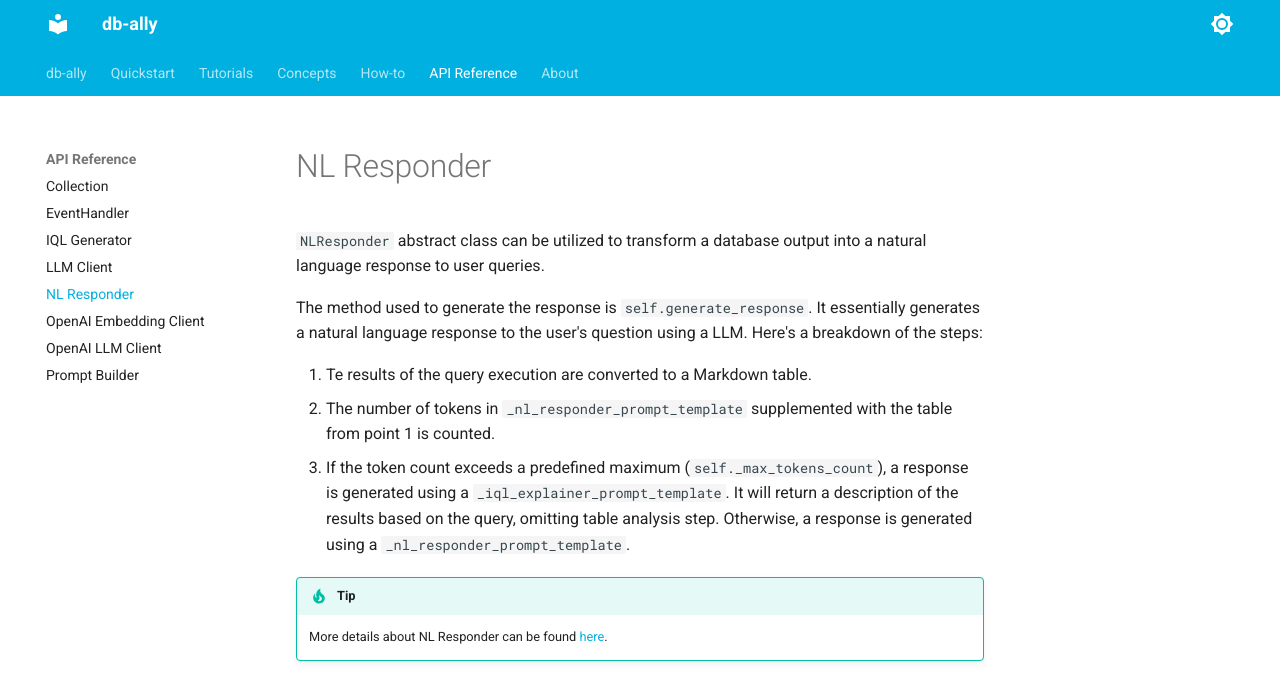
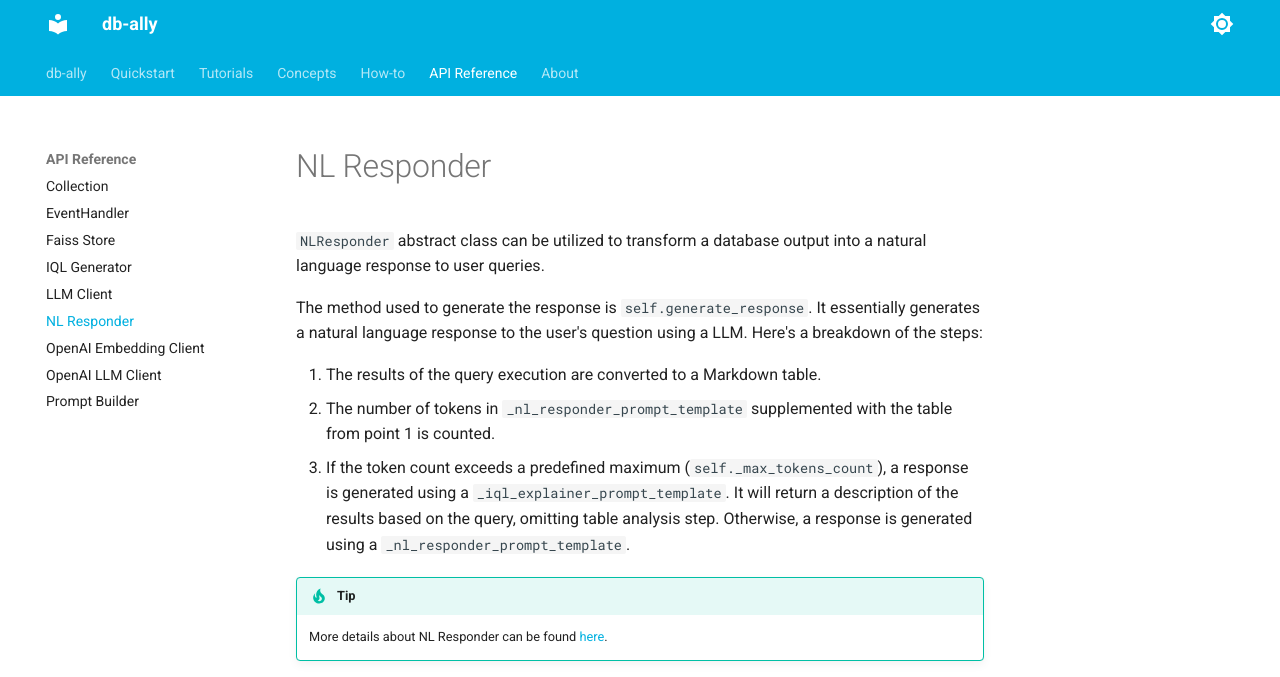
Before and after one commit to deepsense-ai/db-ally, an MkDocs documentation site: the page built from docs/reference/nl_responder.md, in a window 1280 px wide, cut to the strip 0-677 px from the top of the page. Built offline with MkDocs 1.6.1 and Material for MkDocs 9.7.7, drawn with Linux system fonts in a browser that asks for light colours.

Commit message:
Add faiss store

```diff
--- a/docs/reference/nl_responder.md
+++ b/docs/reference/nl_responder.md
@@ -4,7 +4,7 @@
 
 The method used to generate the response is `self.generate_response`. It essentially generates a natural language response to the user's question using a LLM. Here's a breakdown of the steps:
 
-1. Te results of the query execution are converted to a Markdown table.
+1. The results of the query execution are converted to a Markdown table.
 2. The number of tokens in `_nl_responder_prompt_template` supplemented with the table from point 1 is counted.
 3. If the token count exceeds a predefined maximum (`self._max_tokens_count`), a response is generated using a `_iql_explainer_prompt_template`.
 It will return a description of the results based on the query, omitting table analysis step.
--- a/mkdocs.yml
+++ b/mkdocs.yml
@@ -19,6 +19,7 @@ nav:
   - API Reference:
       - reference/collection.md
       - reference/event_handler.md
+      - reference/faiss_store.md
       - reference/iql_generator.md
       - reference/llm_client.md
       - reference/nl_responder.md
```
Also changed, not shown: docs/reference/faiss_store.md (added, +8 -0 lines).
